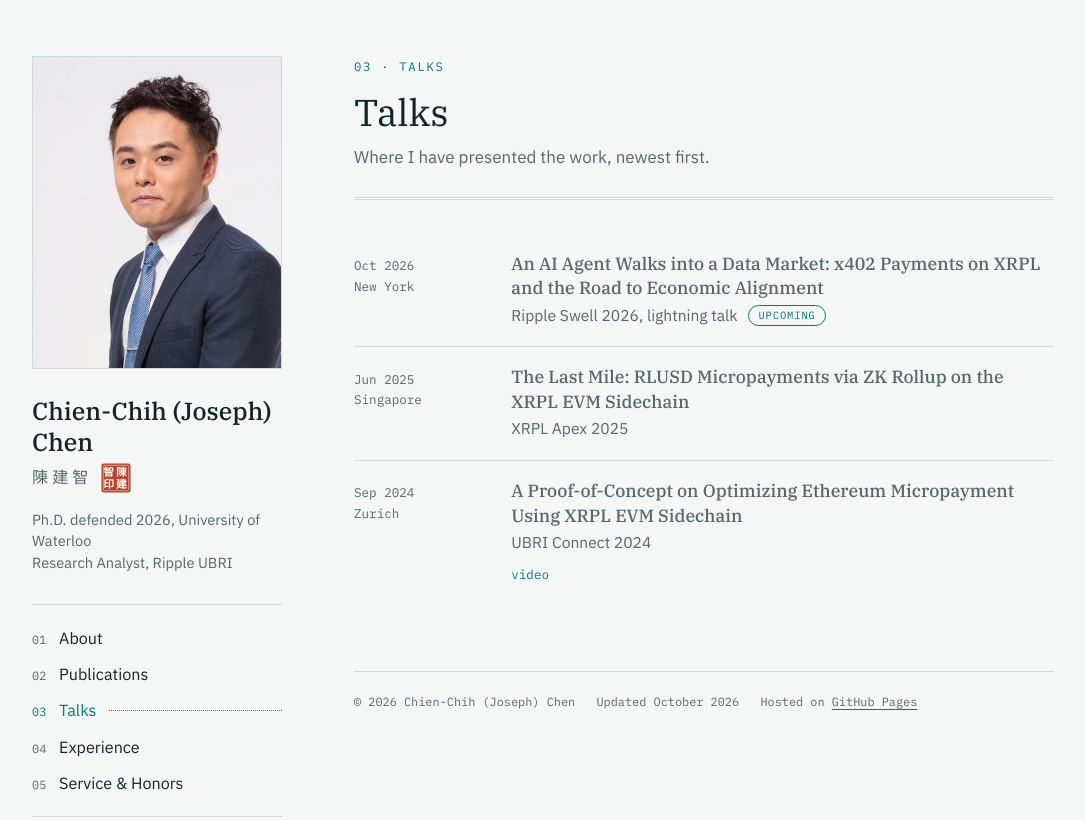
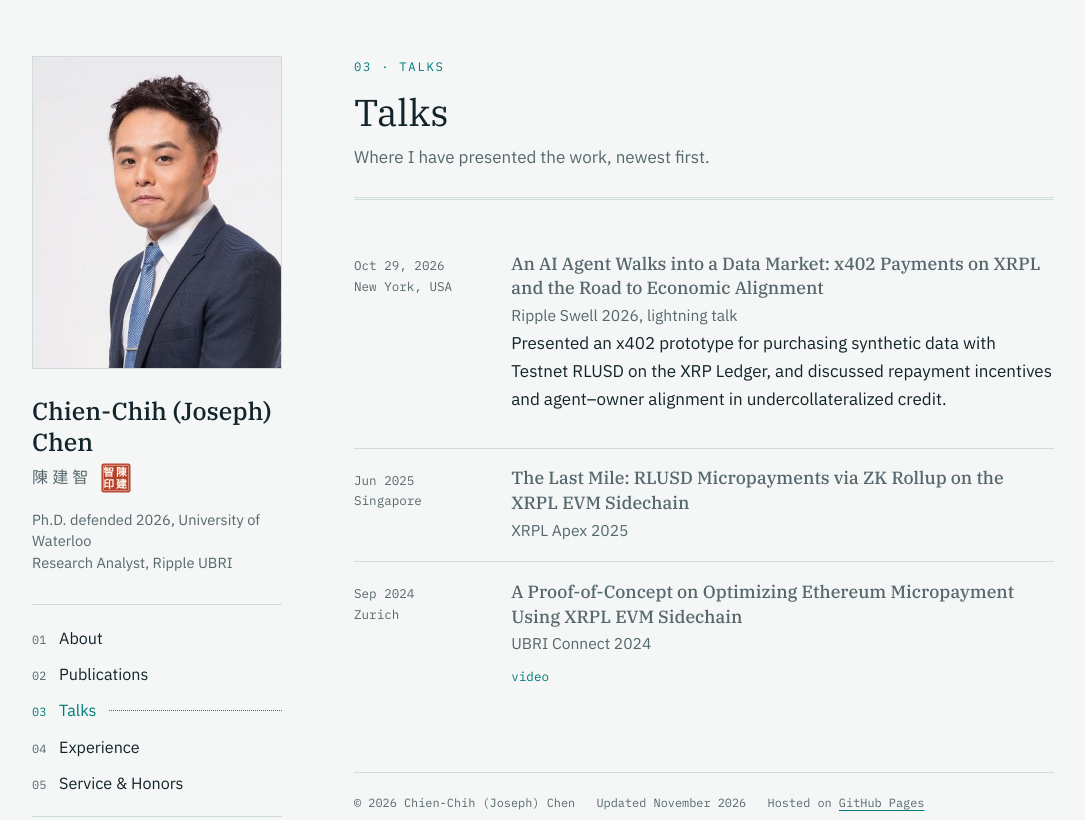
Before and after one commit to Josephtw0305/Josephtw0305.github.io, a plain HTML site: page talks.html in a window 1280 px wide. Shown: the top 820 px of the page, without its empty margins (90-1175 px from the left). Drawn offline with Linux system fonts and the light colour scheme.

Commit message:
Record completed Ripple Swell 2026 lightning talk

```diff
--- a/talks.html
+++ b/talks.html
@@ -62,10 +62,11 @@
 
       <ol class="entries">
         <li>
-          <div class="when">Oct 2026<br>New York</div>
+          <div class="when"><time datetime="2026-10-29">Oct 29, 2026</time><br>New York, USA</div>
           <div class="what">
             <p class="role">An AI Agent Walks into a Data Market: x402 Payments on XRPL and the Road to Economic Alignment</p>
-            <p class="org">Ripple Swell 2026, lightning talk <span class="pill">Upcoming</span></p>
+            <p class="org">Ripple Swell 2026, lightning talk</p>
+            <p>Presented an x402 prototype for purchasing synthetic data with Testnet RLUSD on the XRP Ledger, and discussed repayment incentives and agent&ndash;owner alignment in undercollateralized credit.</p>
           </div>
         </li>
         <li>
@@ -87,7 +88,7 @@
 
       <footer class="site-footer">
         <span>&copy; 2026 Chien-Chih (Joseph) Chen</span>
-        <span>Updated October 2026</span>
+        <span>Updated November 2026</span>
         <span>Hosted on <a href="https://pages.github.com/">GitHub Pages</a></span>
       </footer>
     </main>
```
